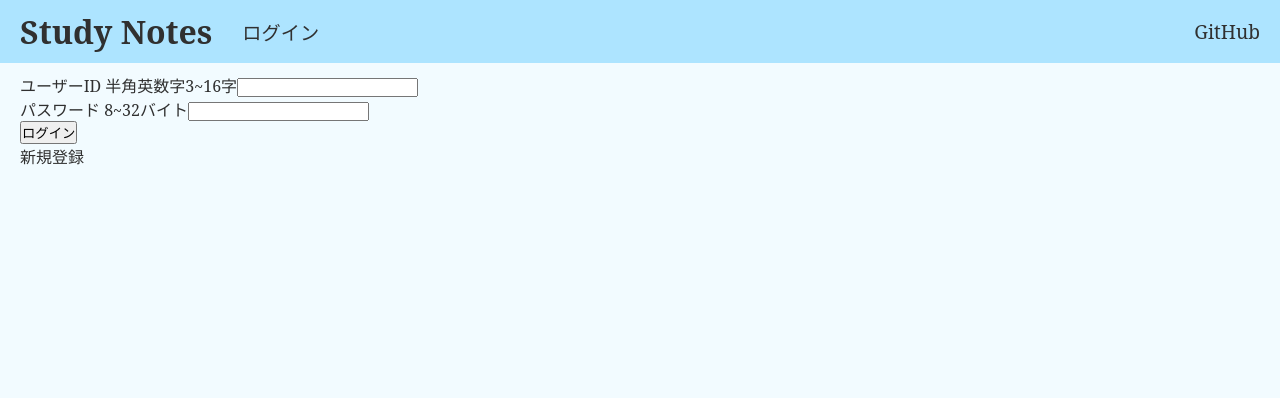
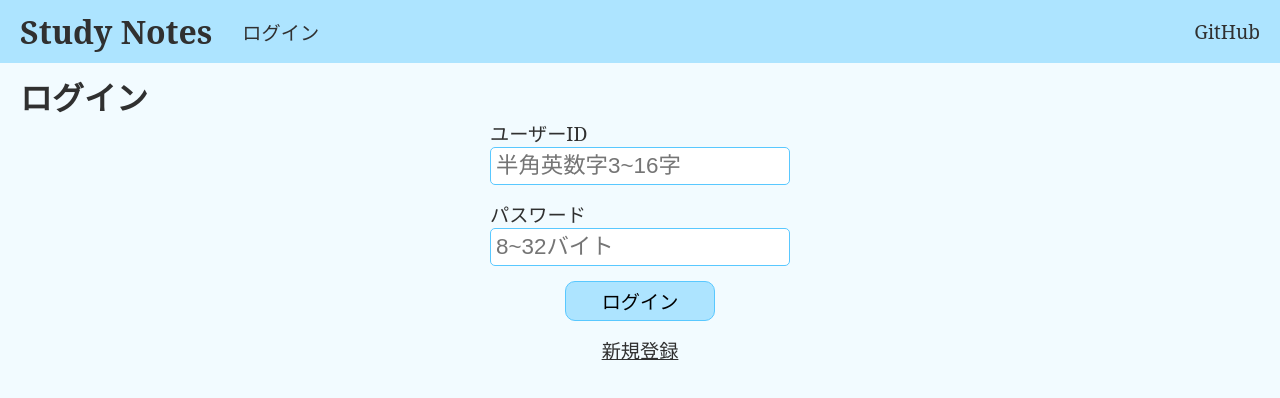
Before and after one commit to M-Haruki/study-notes, a React (Vite) app in the folder frontend/: page /study-notes/user/login in a window 1280 px wide. Shown: the top 398 px of the page. Built offline with nearby package versions, Linux system fonts and the light colour scheme; no server answers.

Commit message:
cssを追加

```diff
--- /dev/null
+++ b/frontend/src/components/form/Form.module.scss
@@ -0,0 +1,32 @@
+.input {
+  width: 100%;
+  label {
+    display: block;
+    font-size: 1.2rem;
+  }
+  input {
+    display: block;
+    font-size: 1.4rem;
+    padding: 5px;
+    border-radius: 5px;
+    border: 1px solid var(--color-sub);
+    color: var(--color-body);
+    width: 100%;
+  }
+}
+.btn {
+  width: 100%;
+  display: flex;
+  button {
+    width: 50%;
+    margin: 0 auto;
+    font-size: 1.2rem;
+    padding: 5px;
+    background-color: var(--color-main);
+    border-radius: 10px;
+    border: 1px solid var(--color-sub);
+    &:hover {
+      background-color: var(--color-sub);
+    }
+  }
+}
--- a/frontend/src/components/form/Password.tsx
+++ b/frontend/src/components/form/Password.tsx
@@ -1,3 +1,4 @@
+import styles from "./Form.module.scss";
 export function PasswordInput({
   label,
   name,
@@ -18,9 +19,14 @@ export function PasswordInput({
     // event.target.reportValidity();
   }
   return (
-    <div>
+    <div className={styles.input}>
       <label htmlFor="password">{label}</label>
-      <input name={name} type="password" onChange={handleChange} />
+      <input
+        name={name}
+        placeholder="8~32バイト"
+        type="password"
+        onChange={handleChange}
+      />
     </div>
   );
 }
--- a/frontend/src/components/form/SubmitBtn.tsx
+++ b/frontend/src/components/form/SubmitBtn.tsx
@@ -1,6 +1,7 @@
+import styles from "./Form.module.scss";
 export function SubmitBtn({ label }: { label: string }) {
   return (
-    <div>
+    <div className={styles.btn}>
       <button type="submit">{label}</button>
     </div>
   );
--- a/frontend/src/components/form/UserID.tsx
+++ b/frontend/src/components/form/UserID.tsx
@@ -1,9 +1,12 @@
+import styles from "./Form.module.scss";
+
 export function UserIDInput({ label, name }: { label: string; name: string }) {
   return (
-    <div>
+    <div className={styles.input}>
       <label htmlFor="user_id">{label}</label>
       <input
         name={name}
+        placeholder="半角英数字3~16字"
         type="text"
         maxLength={16}
         minLength={3}
--- a/frontend/src/pages/user/Change.tsx
+++ b/frontend/src/pages/user/Change.tsx
@@ -1,11 +1,15 @@
 import apiClient from "../../lib/axios";
 import { PasswordInput } from "../../components/form/Password";
 import { SubmitBtn } from "../../components/form/SubmitBtn";
+import styles from "./Form.module.scss";
 
 export default function User_Change() {
   function submit(event: React.SubmitEvent<HTMLFormElement>) {
     event.preventDefault();
     const formData = new FormData(event.target);
+    if (formData.get("password") != formData.get("password_check")) {
+      alert("パスワードが一致していません。");
+    }
     apiClient
       .patch("/user/password", {
         password: formData.get("password"),
@@ -19,8 +23,10 @@ export default function User_Change() {
   }
   return (
     <>
-      <form onSubmit={submit}>
-        <PasswordInput label="パスワード 8~32バイト" name="password" />
+      <h1>パスワード変更</h1>
+      <form onSubmit={submit} className={styles.form}>
+        <PasswordInput label="パスワード" name="password" />
+        <PasswordInput label="パスワード(確認)" name="password_check" />
         <SubmitBtn label="変更" />
       </form>
     </>
--- a/frontend/src/pages/user/Delete.tsx
+++ b/frontend/src/pages/user/Delete.tsx
@@ -3,6 +3,7 @@ import apiClient from "../../lib/axios";
 import { useUserStore } from "../../stores/userStore";
 import { UserIDInput } from "../../components/form/UserID";
 import { SubmitBtn } from "../../components/form/SubmitBtn";
+import styles from "./Form.module.scss";
 
 export default function User_Delete() {
   const navigate = useNavigate();
@@ -30,8 +31,9 @@ export default function User_Delete() {
   }
   return (
     <>
-      <form onSubmit={submit}>
-        <UserIDInput label="ユーザーID" name="user_id" />
+      <h1>アカウント削除</h1>
+      <form onSubmit={submit} className={styles.form}>
+        <UserIDInput label="ユーザーID(確認)" name="user_id" />
         <SubmitBtn label="削除" />
       </form>
     </>
--- /dev/null
+++ b/frontend/src/pages/user/Form.module.scss
@@ -0,0 +1,14 @@
+.form {
+  margin: 0 auto;
+  width: 80%;
+  max-width: 300px;
+  display: flex;
+  flex-direction: column;
+  gap: 15px;
+
+  a {
+    text-decoration: underline;
+    font-size: 1.2rem;
+    margin: 0 auto;
+  }
+}
--- a/frontend/src/pages/user/Login.tsx
+++ b/frontend/src/pages/user/Login.tsx
@@ -4,6 +4,7 @@ import { PasswordInput } from "../../components/form/Password";
 import { UserIDInput } from "../../components/form/UserID";
 import { SubmitBtn } from "../../components/form/SubmitBtn";
 import { useUserStore } from "../../stores/userStore";
+import styles from "./Form.module.scss";
 
 export default function User_Login() {
   const navigate = useNavigate();
@@ -32,12 +33,13 @@ export default function User_Login() {
   }
   return (
     <>
-      <form onSubmit={submit}>
-        <UserIDInput label="ユーザーID 半角英数字3~16字" name="user_id" />
-        <PasswordInput label="パスワード 8~32バイト" name="password" />
+      <h1>ログイン</h1>
+      <form onSubmit={submit} className={styles.form}>
+        <UserIDInput label="ユーザーID" name="user_id" />
+        <PasswordInput label="パスワード" name="password" />
         <SubmitBtn label="ログイン" />
+        <Link to="/user/new">新規登録</Link>
       </form>
-      <Link to="/user/new">新規登録</Link>
     </>
   );
 }
--- a/frontend/src/pages/user/New.tsx
+++ b/frontend/src/pages/user/New.tsx
@@ -3,12 +3,16 @@ import { useNavigate } from "react-router-dom";
 import { PasswordInput } from "../../components/form/Password";
 import { UserIDInput } from "../../components/form/UserID";
 import { SubmitBtn } from "../../components/form/SubmitBtn";
+import styles from "./Form.module.scss";
 
 export default function User_New() {
   const navigate = useNavigate();
   function submit(event: React.SubmitEvent<HTMLFormElement>) {
     event.preventDefault();
     const formData = new FormData(event.target);
+    if (formData.get("password") != formData.get("password_check")) {
+      alert("パスワードが一致していません。");
+    }
     apiClient
       .post("/auth/new", {
         user_id: formData.get("user_id"),
@@ -25,9 +29,11 @@ export default function User_New() {
 
   return (
     <>
-      <form onSubmit={submit}>
-        <UserIDInput label="ユーザーID 半角英数字3~16字" name="user_id" />
-        <PasswordInput label="パスワード 8~32バイト" name="password" />
+      <h1>新規登録</h1>
+      <form onSubmit={submit} className={styles.form}>
+        <UserIDInput label="ユーザーID" name="user_id" />
+        <PasswordInput label="パスワード" name="password" />
+        <PasswordInput label="パスワード(確認)" name="password_check" />
         <SubmitBtn label="登録" />
       </form>
     </>
```
Also changed, not shown: frontend/src/utils/storage.ts (deleted, +0 -93 lines).
